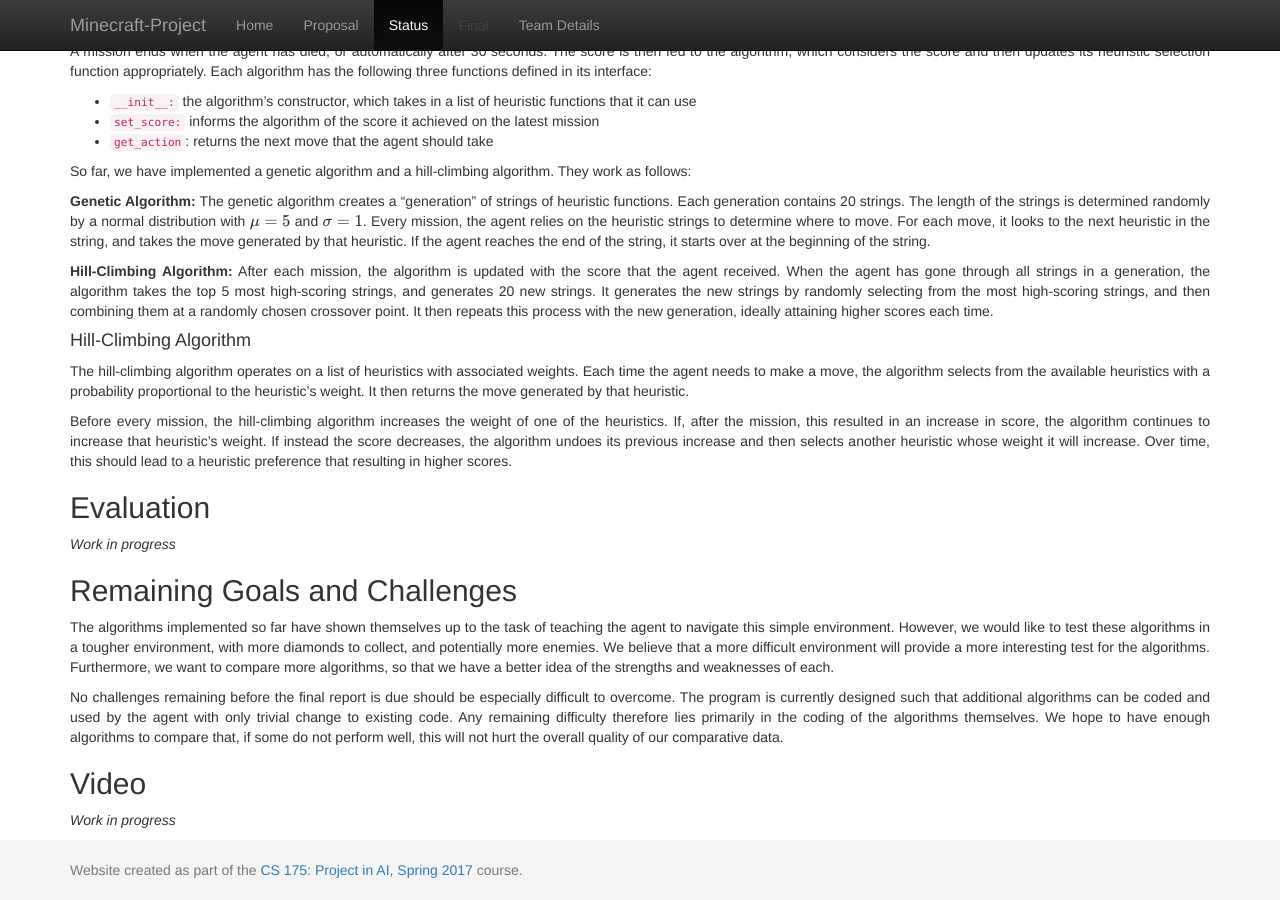
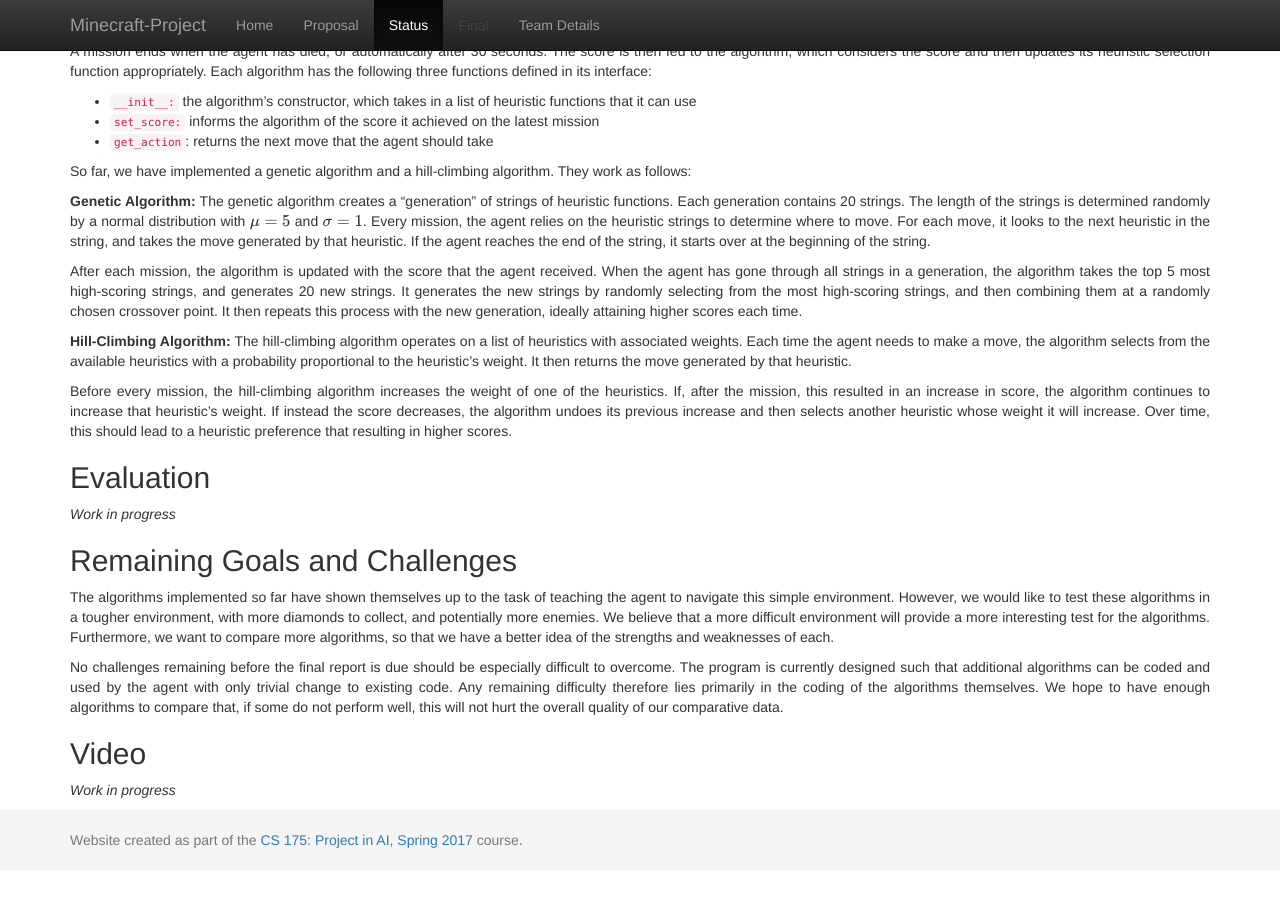
Before and after one commit to r58Playz/MinePac, a Jekyll site: the page built from docs/status.md, in a window 1280 px wide and 900 px high, scrolled down 634 px. Built offline with Jekyll 4.4.1, drawn with Linux system fonts in a browser that asks for light colours; formulas are drawn with MathJax 3; after the commit the page ends 1504 px from its top, so only the background shows below that.

Commit message:
fixed subheader formatting. for real this time.

```diff
--- a/docs/status.md
+++ b/docs/status.md
@@ -30,11 +30,9 @@ So far, we have implemented a genetic algorithm and a hill-climbing algorithm. T
 **Genetic Algorithm:**
 The genetic algorithm creates a "generation" of strings of heuristic functions. Each generation contains 20 strings. The length of the strings is determined randomly by a normal distribution with $$\mu = 5$$ and $$\sigma = 1$$. Every mission, the agent relies on the heuristic strings to determine where to move. For each move, it looks to the next heuristic in the string, and takes the move generated by that heuristic. If the agent reaches the end of the string, it starts over at the beginning of the string.
 
-**Hill-Climbing Algorithm:**
 After each mission, the algorithm is updated with the score that the agent received. When the agent has gone through all strings in a generation, the algorithm takes the top 5 most high-scoring strings, and generates 20 new strings. It generates the new strings by randomly selecting from the most high-scoring strings, and then combining them at a randomly chosen crossover point. It then repeats this process with the new generation, ideally attaining higher scores each time.
 
-
-#### Hill-Climbing Algorithm
+**Hill-Climbing Algorithm:**
 The hill-climbing algorithm operates on a list of heuristics with associated weights. Each time the agent needs to make a move, the algorithm selects from the available heuristics with a probability proportional to the heuristic's weight. It then returns the move generated by that heuristic.
 
 Before every mission, the hill-climbing algorithm increases the weight of one of the heuristics. If, after the mission, this resulted in an increase in score, the algorithm continues to increase that heuristic's weight. If instead the score decreases, the algorithm undoes its previous increase and then selects another heuristic whose weight it will increase. Over time, this should lead to a heuristic preference that resulting in higher scores.
```
